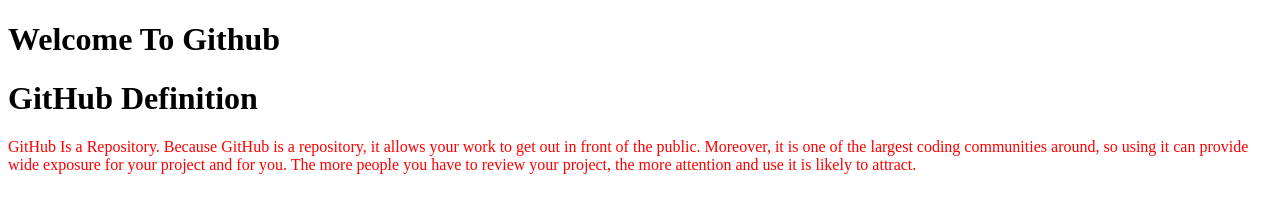
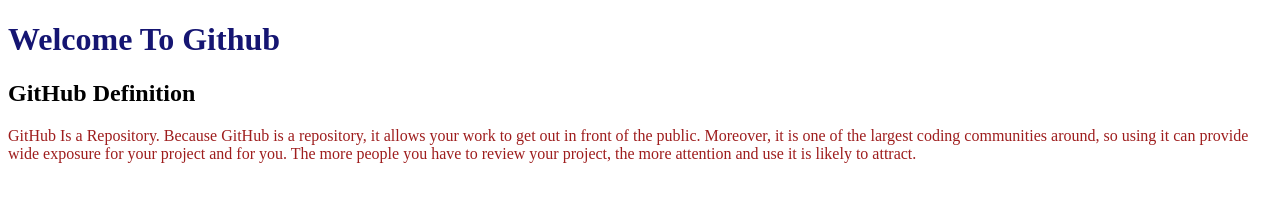
Before and after one commit to MostafizorRahman/my-second-repo, a plain HTML site: page index.html in a window 1280 px wide. Drawn offline with Linux system fonts and the light colour scheme.

Commit message:
color changed

```diff
--- a/index.html
+++ b/index.html
@@ -9,7 +9,7 @@
 </head>
 <body>
   <h1>Welcome To Github</h1>
-  <h1>GitHub Definition</h1>
+  <h2>GitHub Definition</h2>
   <p>GitHub Is a Repository. Because GitHub is a repository, it allows your work to get out in front of the public. Moreover, it is one of the largest coding communities around, so using it can provide wide exposure for your project and for you. The more people you have to review your project, the more attention and use it is likely to attract.</p>
 </body>
 </html>
--- a/style.css
+++ b/style.css
@@ -1,3 +1,7 @@
 p{
-    color: red;
+    color: rgb(158, 29, 29);
 }
+h1{
+    color: rgb(21, 21, 114);
+
+}
```
